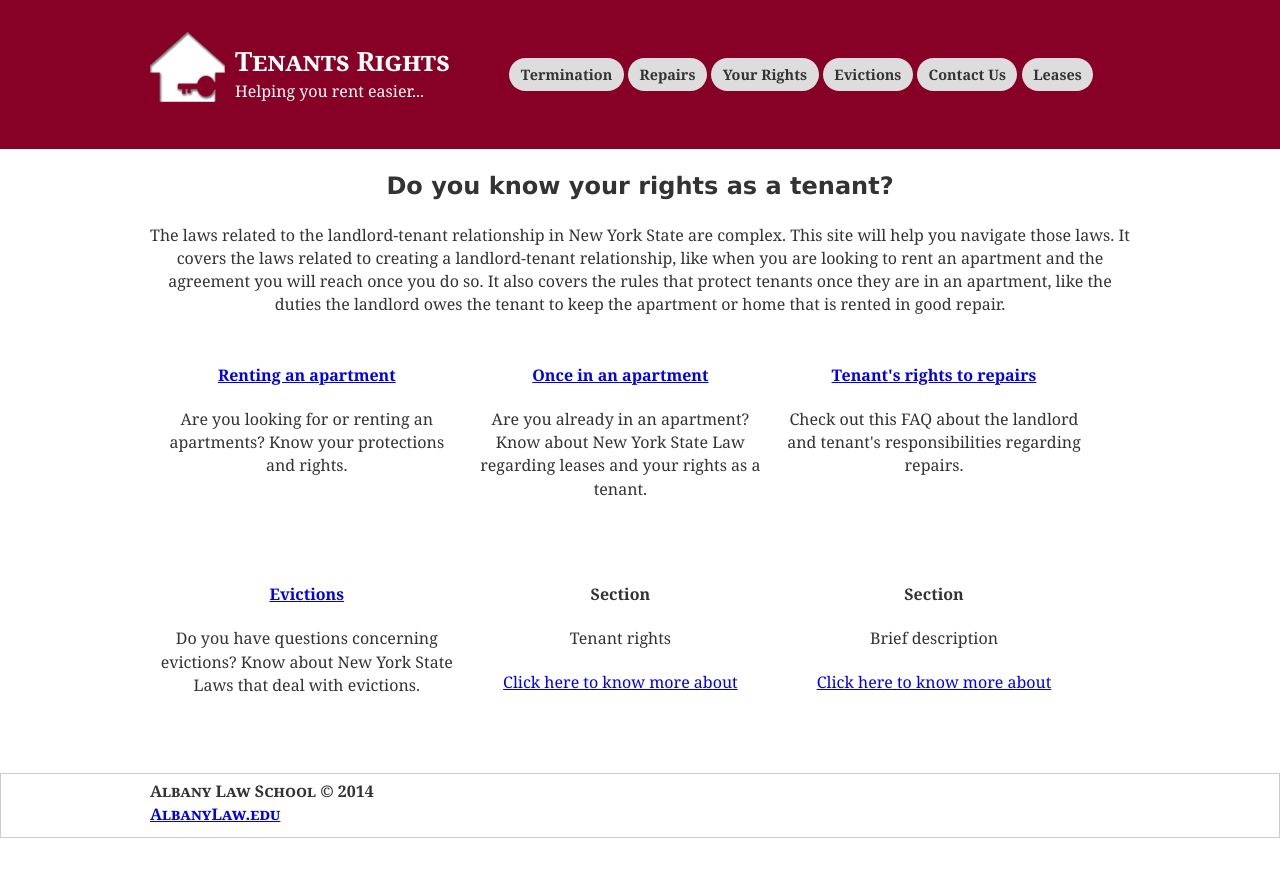
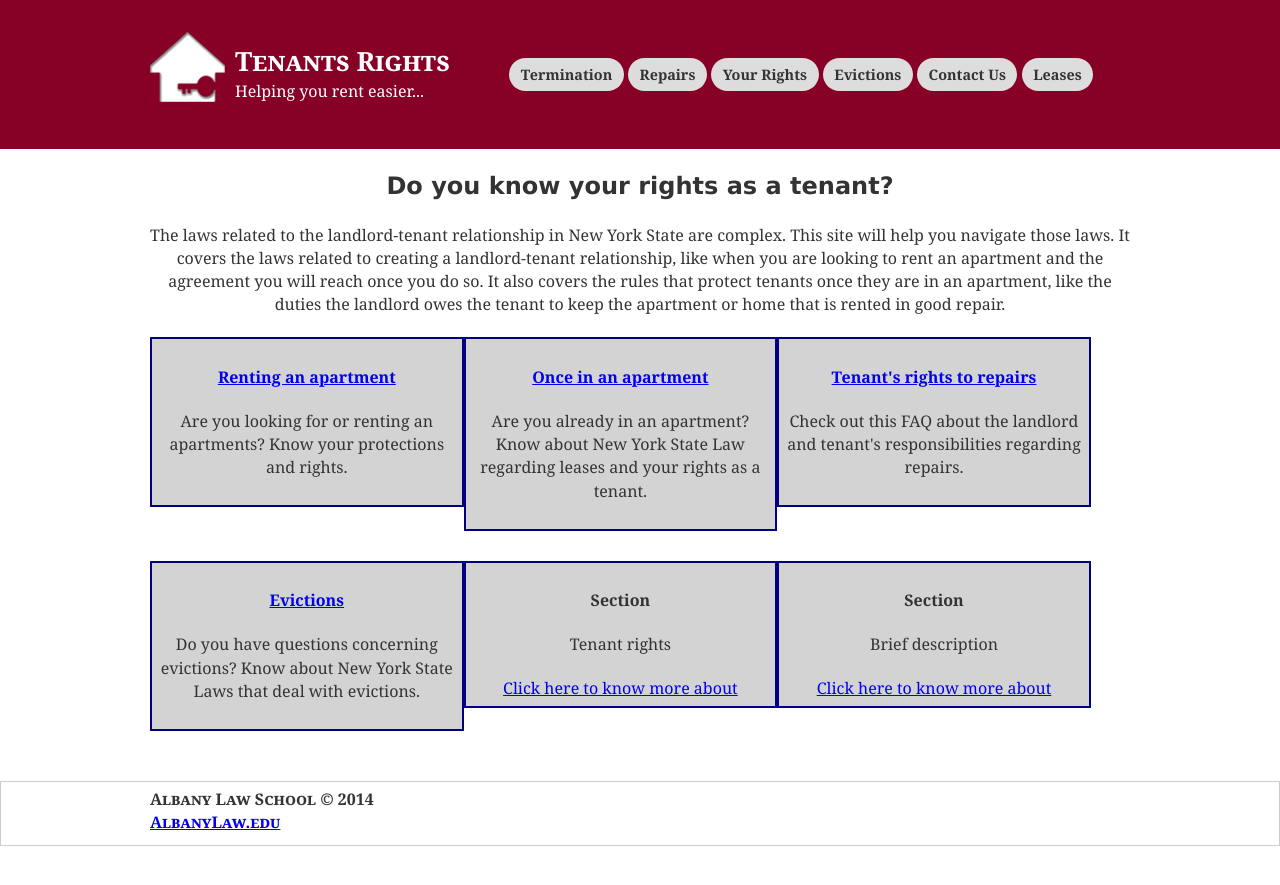
Before and after one commit to iinf362/team5, a Jekyll site: the page built from index.html, in a window 1280 px wide. Shown: the top 885 px of the page. Built offline with Jekyll 4.4.1, drawn with Linux system fonts in a browser that asks for light colours.

Commit message:
trying something out with the boxes

```diff
--- a/css/style.css
+++ b/css/style.css
@@ -288,6 +288,8 @@ p.welcome-text, .welcome-title{
 	float: left;
 	text-align: center;
 	padding: 5px;
+	border: 2px solid navy;
+	background-color: lightgrey;
 }
 
 .section-title, p.section-description{
```
